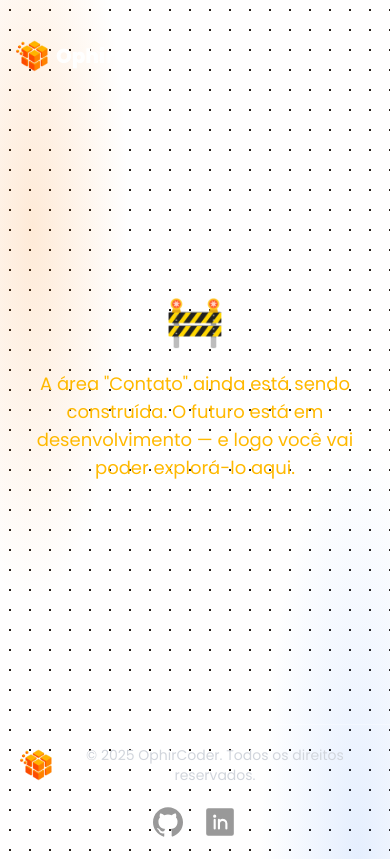
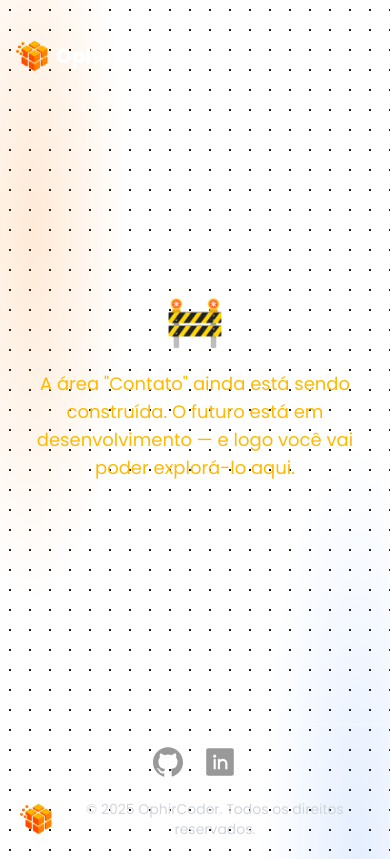
Before and after one commit to bruno-kirashy/OphirCoder, a Next.js app: page /contato in a window 390 px wide. Built offline with nearby package versions, Linux system fonts and the light colour scheme.

Commit message:
fix: Correção de acessibilidade nos links, e footer com pequena alteração no design mobile.

```diff
--- a/src/app/components/Footer.tsx
+++ b/src/app/components/Footer.tsx
@@ -1,12 +1,11 @@
-import { IconeGithub } from "./Home/components/IconeGithub";
-
 export const Footer = () => {
   return (
-    <footer className="w-full p-5 max-w-5xl m-auto border-t border-white/30 flex flex-col justify-between items-center mt-10 md:flex-row">
+    <footer className="w-full p-5 max-w-5xl m-auto border-t border-white/30 flex flex-col-reverse justify-between items-center mt-10 md:flex-row">
       <div className="flex justify-center items-center gap-5">
         <a
           className="flex items-center gap-2"
           href="https://ophircoder.com.br"
+          aria-label="Site OphirCoder"
           rel="noreferrer"
         >
           <img
@@ -19,9 +18,10 @@ export const Footer = () => {
           </p>
         </a>
       </div>
-      <div className="mt-5 md:mt-0 flex justify-center items-center gap-5">
+      <div className="mb-5 md:mb-0 flex justify-center items-center gap-5">
         <a
           href="https://github.com/bruno-kirashy"
+          aria-label="GitHub Bruno Kirashy"
           target="_blank"
           rel="noreferrer"
         >
@@ -40,6 +40,7 @@ export const Footer = () => {
         </a>
         <a
           href="https://www.linkedin.com/in/bruno-santos-silva-8091b6378/"
+          aria-label="LinkedIn Bruno Kirashy"
           target="_blank"
           rel="noreferrer"
         >
--- a/src/app/components/Header/Header.tsx
+++ b/src/app/components/Header/Header.tsx
@@ -8,6 +8,7 @@ export const Header = () => {
         <a
           className="flex items-center gap-2"
           href="https://ophircoder.com.br"
+          aria-label="Site OphirCoder"
           rel="noreferrer"
         >
           <img
--- a/src/app/components/Home/SectionHome.tsx
+++ b/src/app/components/Home/SectionHome.tsx
@@ -4,9 +4,9 @@ export const SectionHome = () => {
   return (
     <>
       <section className="w-full max-w-5xl  p-4 m-auto overflow-x-hidden overflow-y-hidden text-white font-poppins flex flex-col gap-6 items-center justify-center">
-        <h1 className="w-full mt-16 font-bold font-poppins text-4xl sm:text-5xl md:text-6xl md:mt-24 text-center [text-shadow:0_0_20px_rgba(255,255,255,0.4)]">
+        <h2 className="w-full mt-16 font-bold font-poppins text-4xl sm:text-5xl md:text-6xl md:mt-24 text-center [text-shadow:0_0_20px_rgba(255,255,255,0.4)]">
           Construindo o Futuro da Web. Da Ideia ao Deploy Global.
-        </h1>
+        </h2>
         <p className="w-full max-w-full sm:max-w-[90%]  text-[15px] font-poppins font-light md:text-lg md:max-w-2xl text-[#A1A1AA] text-center">
           Soluções completas em Desenvolvimento, Deploy e Infraestrutura DNS.
           Entregamos performance, não apenas código.
--- a/src/app/page.tsx
+++ b/src/app/page.tsx
@@ -6,11 +6,11 @@ import { SectionSolutions } from "./components/Home/SectionSolutions";
 
 const App = () => {
   return (
-    <>
+    <main>
       <SectionHome />
       <SectionSolutions />
       <SectionConstructor />
-    </>
+    </main>
   );
 };
 
```
